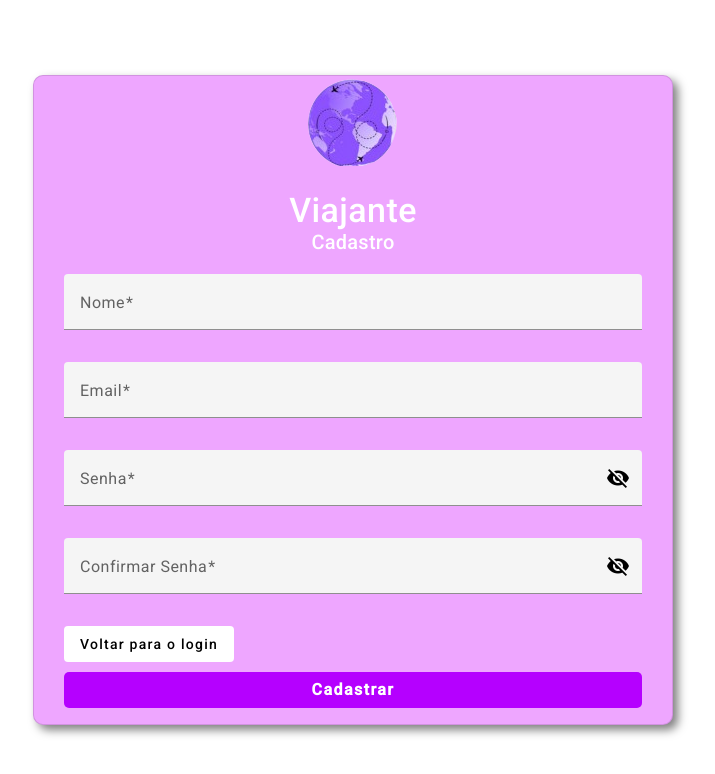
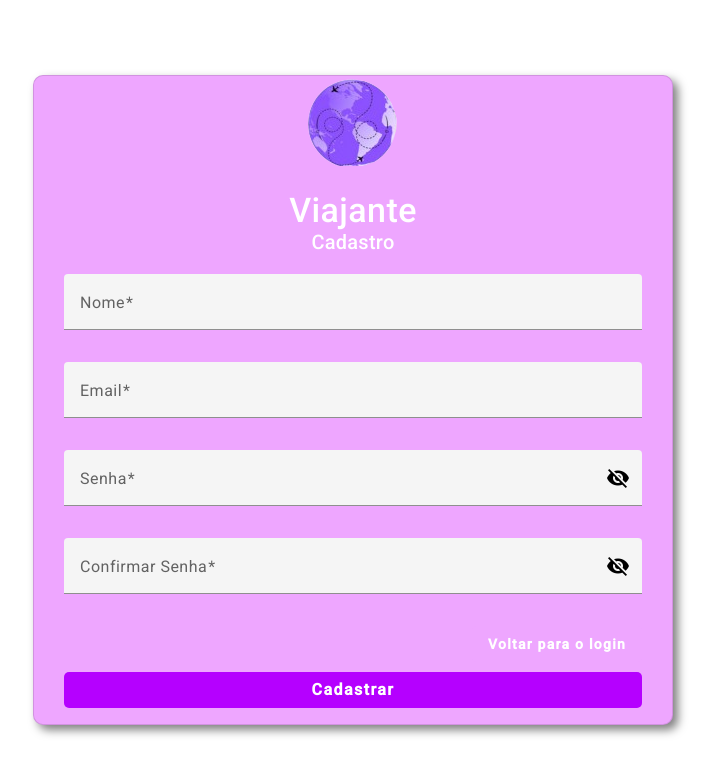
Before and after one commit to CarolPacceli/planner, an Angular app: page /cadastro in a window 1280 px wide. Shown: the top 774 px of the page, without its empty margins (287-1002 px from the left). Built offline with nearby package versions, Linux system fonts and the light colour scheme.

Commit message:
Update cadastro.component.css

```diff
--- a/src/app/paginas/cadastro/cadastro.component.css
+++ b/src/app/paginas/cadastro/cadastro.component.css
@@ -45,3 +45,10 @@
   justify-content: center;
   align-items: center;
 }
+
+#v_login{
+  float: right;
+  color: white;
+  font-weight: bold;
+  background-color: #EEA6FF;
+}
```
